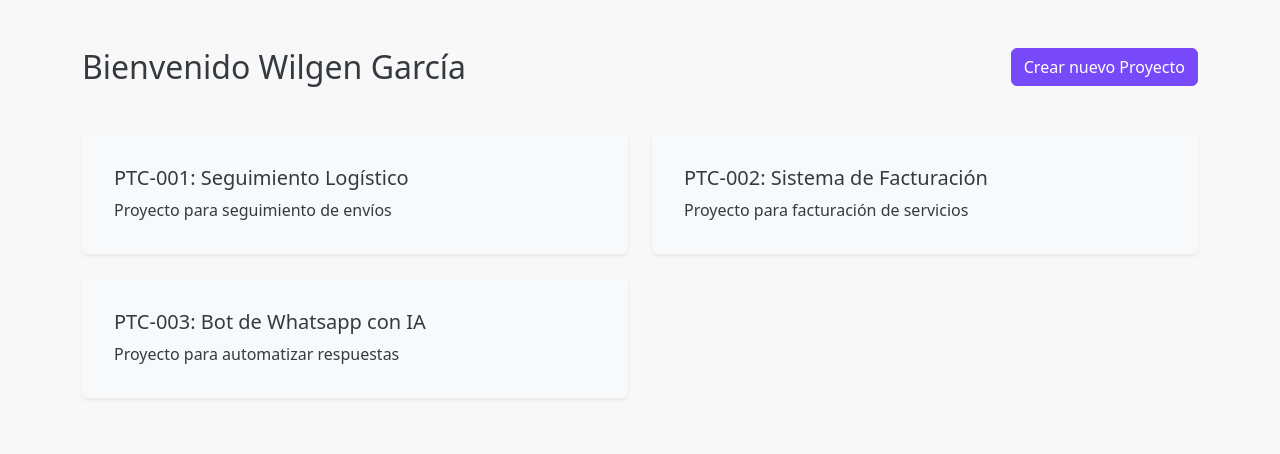
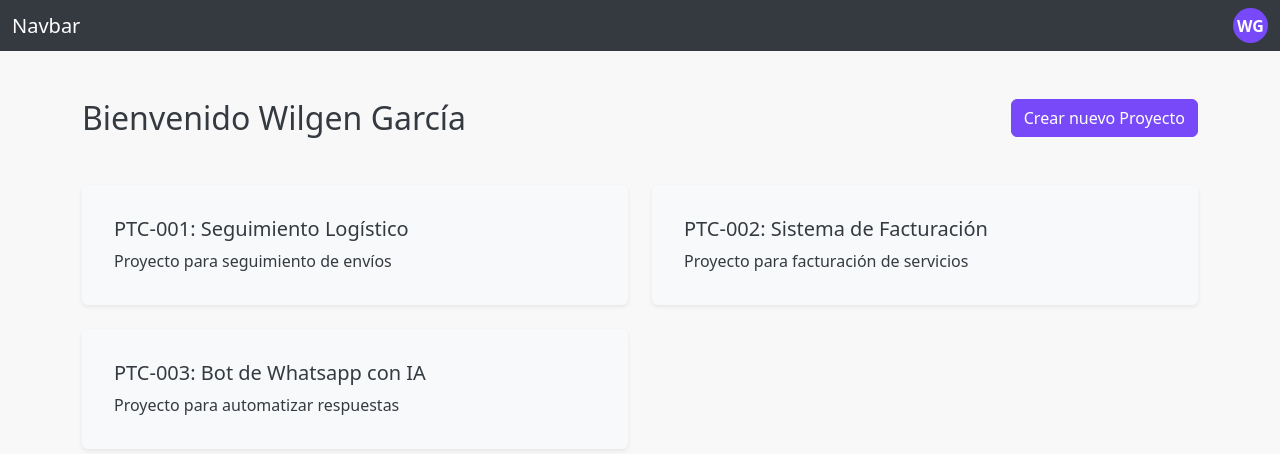
Before and after one commit to Wilgen01/gestor-proyectos, a React (Vite) app: page /dashboard in a window 1280 px wide. Shown: the top 454 px of the page. Built offline with nearby package versions, Linux system fonts and the light colour scheme; sample sign-in values are in the browser's storage.

Commit message:
feat: :sparkles: agrega perfil y opciones en el menú

```diff
--- a/src/components/NavBar/NavBar.tsx
+++ b/src/components/NavBar/NavBar.tsx
@@ -1,8 +1,22 @@
+import ProfileImage from "../UI/ProfileImage";
+
 function NavBar() {
     return (
-        <nav className="navbar bg-dark border-bottom border-body" data-bs-theme="dark">
+        <nav className="navbar navbar-expand-lg bg-dark" data-bs-theme="dark">
             <div className="container-fluid">
                 <span className="navbar-brand mb-0 h1">Navbar</span>
+                <div className="">
+                    <div className="dropdown dropstart">
+                        <div data-bs-toggle="dropdown" aria-expanded="false" style={{cursor: 'pointer'}}>
+                            <ProfileImage size="35" nombre="wilgen garcia" />
+                        </div>
+                        <ul className="dropdown-menu dropdown-menu-end dropdown-menu-lg-start">
+                            <li className="dropdown-item">Action</li>
+                            <li className="dropdown-item">Another action</li>
+                            <li className="dropdown-item">Something else here</li>
+                        </ul>
+                    </div>
+                </div>
             </div>
         </nav>
 
--- /dev/null
+++ b/src/components/UI/ProfileImage.tsx
@@ -0,0 +1,26 @@
+interface ProfileImageProps {
+    src?: string;
+    nombre: string;
+    size: string;
+}
+
+function ProfileImage({ src, nombre, size }: Readonly<ProfileImageProps>) {
+
+    const getInitials = (name: string) => {
+        const nombresSeparados = name.split(" ").slice(0, 2);
+        return nombresSeparados.map((n) => n[0]).join("").toUpperCase();
+    }
+
+    if (src) {
+        return <img src={src} alt="Profile" className="rounded-circle" style={{ width: `${size}px`, height: `${size}px` }} />;
+    }
+    else {
+        return (
+            <div className="d-flex justify-content-center align-items-center rounded-circle bg-primary" style={{ width: `${size}px`, height: `${size}px` }}>
+                <span className="fw-bold text-white" style={{userSelect: 'none'}}>{getInitials(nombre)}</span>
+            </div>
+        )
+    }
+}
+
+export default ProfileImage;
--- a/src/main.tsx
+++ b/src/main.tsx
@@ -2,6 +2,7 @@ import React from 'react'
 import ReactDOM from 'react-dom/client'
 import App from './App.tsx'
 import './scss/custom.css'
+import 'bootstrap/dist/js/bootstrap.bundle.min.js'
 
 ReactDOM.createRoot(document.getElementById('root')!).render(
   <React.StrictMode>
--- a/src/pages/Dashboard/DashBoard.tsx
+++ b/src/pages/Dashboard/DashBoard.tsx
@@ -1,3 +1,4 @@
+import NavBar from "../../components/NavBar/NavBar";
 import ProjectCard from "./ProjectCard";
 
 function DashBoard() {
@@ -20,6 +21,8 @@ function DashBoard() {
     ]
 
     return (
+        <>
+            <NavBar />
             <main className="container">
                 <section className="d-flex justify-content-between mt-5 mb-5">
                     <h1 className="h2 m-0">Bienvenido Wilgen García</h1>
@@ -34,6 +37,7 @@ function DashBoard() {
                     ))}
                 </div>
             </main>
+        </>
     );
 }
 
```
Also changed, not shown: src/App.css (deleted), src/index.css (deleted). Lines whose indentation alone changed are shown as unchanged.
